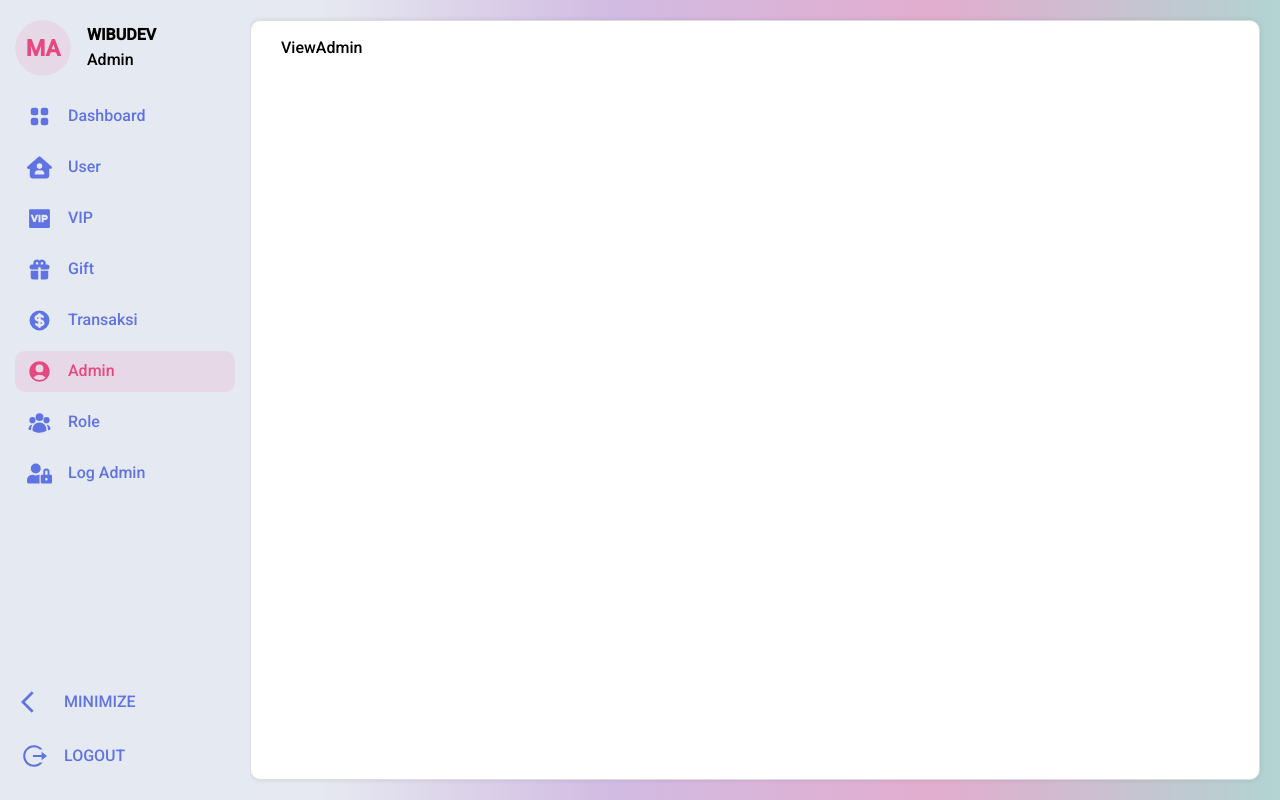
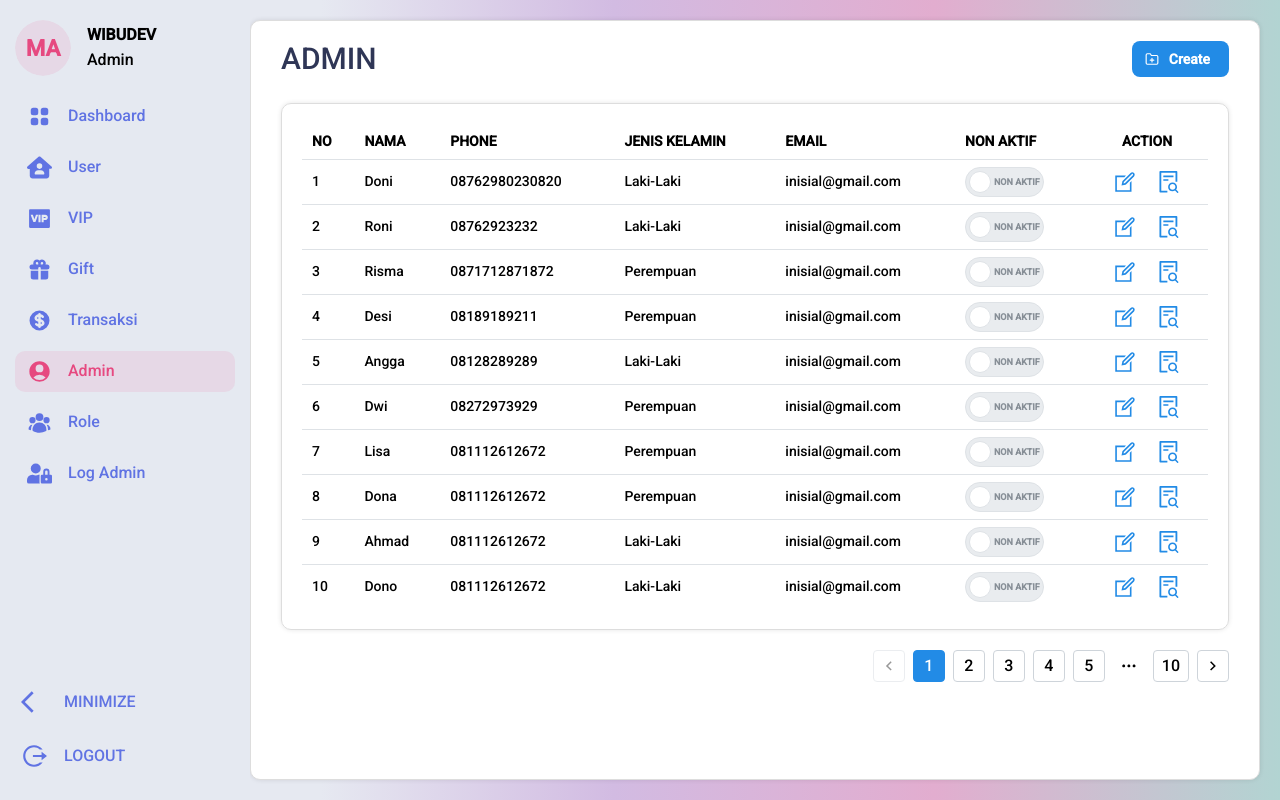
Before and after one commit to bipproduction/bogopa-server, a Next.js app: page /admin in a window 1280 px wide. Built offline with nearby package versions, Linux system fonts and the light colour scheme.

Commit message:
style : admin
Deskripsi:
- update admin

No Issue

```diff
--- /dev/null
+++ b/src/module/admin/components/table_admin.tsx
@@ -0,0 +1,141 @@
+'use client'
+import { Warna } from '@/module/_global';
+import { ActionIcon, Box, Button, Center, Group, Pagination, Switch, Table, Text } from '@mantine/core';
+import React from 'react';
+import {AiOutlineFileSearch} from 'react-icons/ai'
+import {LiaEditSolid} from 'react-icons/lia'
+import {FiFolderPlus} from 'react-icons/fi'
+
+export default function TableAdmin() {
+  const User = [
+    {
+      id: 1,
+      name: 'Doni',
+      phone: '08762980230820',
+      email: 'inisial@gmail.com',
+      jenisKelamin: "Laki-Laki"
+    },
+    {
+      id: 2,
+      name: 'Roni',
+      phone: '08762923232',
+      email: 'inisial@gmail.com',
+      jenisKelamin: "Laki-Laki"
+    },
+    {
+      id: 3,
+      name: 'Risma',
+      phone: '0871712871872',
+      email: 'inisial@gmail.com',
+      jenisKelamin: "Perempuan"
+    },
+    {
+      id: 4,
+      name: 'Desi',
+      phone: '08189189211',
+      email: 'inisial@gmail.com',
+      jenisKelamin: "Perempuan"
+    },
+    {
+      id: 6,
+      name: 'Angga',
+      phone: '08128289289',
+      email: 'inisial@gmail.com',
+      jenisKelamin: "Laki-Laki"
+    },
+    {
+      id: 7,
+      name: 'Dwi',
+      phone: '08272973929',
+      email: 'inisial@gmail.com',
+      jenisKelamin: "Perempuan"
+    },
+    {
+      id: 5,
+      name: 'Lisa',
+      phone: '081112612672',
+      email: 'inisial@gmail.com',
+      jenisKelamin: "Perempuan"
+    },
+    {
+      id: 8,
+      name: 'Dona',
+      phone: '081112612672',
+      email: 'inisial@gmail.com',
+      jenisKelamin: "Perempuan"
+    },
+    {
+      id: 9,
+      name: 'Ahmad',
+      phone: '081112612672',
+      email: 'inisial@gmail.com',
+      jenisKelamin: "Laki-Laki"
+    },
+    {
+      id: 10,
+      name: 'Dono',
+      phone: '081112612672',
+      email: 'inisial@gmail.com',
+      jenisKelamin: "Laki-Laki"
+    },
+  ]
+  return (
+    <>
+
+    <Box style={{
+        border: `1px solid ${Warna.warnaBorder}`,
+        borderRadius: 10,
+        boxShadow: "0px 0px 5px 0px rgba(0,0,0,0.10)",
+      }}>
+        <Box p={20}>
+        <Table  >
+            <Table.Thead >
+              <Table.Tr >
+                <Table.Th>NO</Table.Th>
+                <Table.Th>NAMA</Table.Th>
+                <Table.Th>PHONE</Table.Th>
+                <Table.Th>JENIS KELAMIN</Table.Th>
+                <Table.Th>EMAIL</Table.Th>
+                <Table.Th>NON AKTIF</Table.Th>
+                <Table.Th>
+                  <Center>
+                  ACTION
+                  </Center>
+                </Table.Th>
+              </Table.Tr>
+            </Table.Thead>
+            <Table.Tbody  >
+              {User.map((v, i) => (
+                <Table.Tr key={i}>
+                  <Table.Td>{i + 1}</Table.Td>
+                  <Table.Td>{v.name}</Table.Td>
+                  <Table.Td >{v.phone}</Table.Td>
+                  <Table.Td >{v.jenisKelamin}</Table.Td>
+                  <Table.Td >{v.email}</Table.Td>
+                  <Table.Td >
+                  <Switch size="lg" onLabel="AKTIF" offLabel="NON AKTIF" />
+                  </Table.Td>
+                  <Table.Td >
+                    <Center>
+                    <Group>
+                      <ActionIcon variant="subtle">
+                      <LiaEditSolid size={30}/>
+                      </ActionIcon>
+                      <ActionIcon variant="subtle">
+                      <AiOutlineFileSearch size={30}/>
+                      </ActionIcon>
+                    </Group>
+                    </Center>
+                  </Table.Td>
+                </Table.Tr>
+              ))}
+            </Table.Tbody>
+          </Table>
+        </Box>
+      </Box>
+        <Group justify='flex-end' pt={20}>
+        <Pagination total={10} />
+        </Group>
+    </>
+  );
+}
--- a/src/module/admin/view/view_admin.tsx
+++ b/src/module/admin/view/view_admin.tsx
@@ -1,9 +1,21 @@
+import { Warna } from '@/module/_global';
+import { Box, Button, Group, Text } from '@mantine/core';
 import React from 'react';
+import TableAdmin from '../components/table_admin';
+import { FiFolderPlus } from 'react-icons/fi';
 
 export default function ViewAdmin() {
   return (
-    <div>
-      ViewAdmin
-    </div>
+    <>
+      <Group justify='space-between'>
+        <Box>
+          <Text fz={30} c={Warna.biruTua}>ADMIN</Text>
+        </Box>
+        <Button radius={"md"} leftSection={<FiFolderPlus />}>Create</Button>
+      </Group>
+      <Box pt={20}>
+        <TableAdmin />
+      </Box>
+    </>
   );
 }
```
